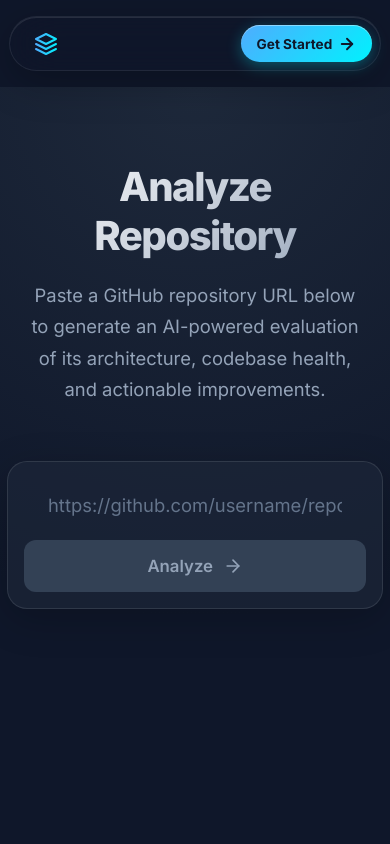
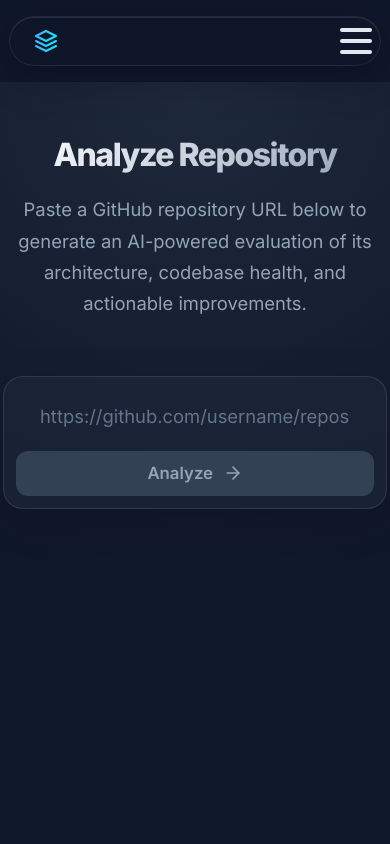
Before and after one commit to pururajsingh06/RepoIQ, a React (Vite) app in the folder frontend/: page /analyze in a window 390 px wide. Shown: the top 844 px of the page. Built offline with nearby package versions, Linux system fonts and the light colour scheme.

Commit message:
Implement full responsiveness and mobile hamburger menu

```diff
--- a/frontend/src/components/Navbar.css
+++ b/frontend/src/components/Navbar.css
@@ -139,9 +139,106 @@
 }
 
 /* Responsive Handling */
+.hamburger {
+    display: none;
+    flex-direction: column;
+    justify-content: space-around;
+    width: 2rem;
+    height: 2rem;
+    background: transparent;
+    border: none;
+    cursor: pointer;
+    padding: 0;
+    z-index: 100;
+    margin-left: 1rem;
+}
+
+.hamburger-line {
+    width: 2rem;
+    height: 0.25rem;
+    background: #e2e8f0;
+    border-radius: 10px;
+    transition: all 0.3s cubic-bezier(0.175, 0.885, 0.32, 1.275);
+    position: relative;
+    transform-origin: 1px;
+}
+
+.hamburger.active .hamburger-line:first-child {
+    transform: rotate(45deg);
+}
+
+.hamburger.active .hamburger-line:nth-child(2) {
+    opacity: 0;
+    transform: translateX(20px);
+}
+
+.hamburger.active .hamburger-line:nth-child(3) {
+    transform: rotate(-45deg);
+}
+
+.mobile-menu {
+    display: none;
+    position: absolute;
+    top: 100%;
+    left: 0;
+    width: 100%;
+    background: rgba(15, 23, 42, 0.95);
+    backdrop-filter: blur(24px);
+    -webkit-backdrop-filter: blur(24px);
+    border-top: 1px solid rgba(255, 255, 255, 0.08);
+    border-radius: 0 0 20px 20px;
+    padding: 1rem 0;
+    box-shadow: 0 20px 40px rgba(0, 0, 0, 0.3);
+    overflow: hidden;
+    max-height: 0;
+    opacity: 0;
+    transition: all 0.4s ease;
+    clip-path: polygon(0 0, 100% 0, 100% 0, 0 0);
+}
+
+.mobile-menu.open {
+    max-height: 400px;
+    opacity: 1;
+    clip-path: polygon(0 0, 100% 0, 100% 100%, 0 100%);
+    display: block;
+}
+
+.mobile-links {
+    list-style: none;
+    padding: 0;
+    margin: 0;
+    display: flex;
+    flex-direction: column;
+}
+
+.mobile-nav-item {
+    width: 100%;
+    text-align: center;
+}
+
+.mobile-nav-item .nav-link {
+    padding: 1rem;
+    font-size: 1.1rem;
+    border-radius: 0;
+}
+
+.mobile-nav-item .nav-link.active {
+    background: rgba(255, 255, 255, 0.05);
+    box-shadow: none;
+    border-left: 3px solid #00f2fe;
+}
+
 @media (max-width: 900px) {
     .navbar-links {
-        display: none; /* Typically triggers a hamburger menu here in full apps */
+        display: none;
+    }
+
+    .hamburger {
+        display: flex;
+    }
+
+    .mobile-menu {
+        display: block; /* enable functionality but hide via max-height/opacity logic */
     }
 }
 
@@ -156,8 +253,7 @@
     }
 
     .nav-button {
-        padding: 0.6rem 1rem;
-        font-size: 0.85rem;
+        display: none; /* Hide 'Get Started' on very small to save space if needed, or keep it smaller */
     }
 
     .navbar-logo span {
--- a/frontend/src/components/Navbar.jsx
+++ b/frontend/src/components/Navbar.jsx
@@ -1,13 +1,20 @@
+import { useState, useEffect } from "react";
 import { Link, useLocation } from "react-router-dom";
 import "./Navbar.css";
 
 function Navbar() {
     const location = useLocation();
+    const [isMenuOpen, setIsMenuOpen] = useState(false);
 
     // Helper to determine if a link is the current active route
     const isActive = (path) => {
         return location.pathname === path ? "nav-link active" : "nav-link";
     };
+
+    // Close menu on route change
+    useEffect(() => {
+        setIsMenuOpen(false);
+    }, [location.pathname]);
 
     return (
         <nav className="navbar-container">
@@ -61,7 +68,36 @@ function Navbar() {
                             <polyline points="12 5 19 12 12 19"></polyline>
                         </svg>
                     </Link>
+
+                    {/* Hamburger Button (visible only on mobile) */}
+                    <button
+                        className={`hamburger ${isMenuOpen ? 'active' : ''}`}
+                        onClick={() => setIsMenuOpen(!isMenuOpen)}
+                        aria-label="Toggle menu"
+                    >
+                        <span className="hamburger-line"></span>
+                        <span className="hamburger-line"></span>
+                        <span className="hamburger-line"></span>
+                    </button>
                 </div>
+            </div>
+
+            {/* Mobile Dropdown Menu */}
+            <div className={`mobile-menu ${isMenuOpen ? 'open' : ''}`}>
+                <ul className="mobile-links">
+                    <li className="mobile-nav-item">
+                        <Link to="/" className={isActive("/")}>Home</Link>
+                    </li>
+                    <li className="mobile-nav-item">
+                        <Link to="/analyze" className={isActive("/analyze")}>Analyze</Link>
+                    </li>
+                    <li className="mobile-nav-item">
+                        <Link to="/about" className={isActive("/about")}>About</Link>
+                    </li>
+                    <li className="mobile-nav-item">
+                        <Link to="/contact" className={isActive("/contact")}>Contact</Link>
+                    </li>
+                </ul>
             </div>
         </nav>
     );
--- a/frontend/src/components/ResultCard.css
+++ b/frontend/src/components/ResultCard.css
@@ -252,3 +252,35 @@
         flex-direction: column;
     }
 }
+
+@media (max-width: 400px) {
+    .result-card {
+        padding: 1rem;
+    }
+
+    .repo-name {
+        font-size: 1.25rem;
+    }
+
+    .repo-stats {
+        flex-direction: column;
+        width: 100%;
+    }
+
+    .stat-badge {
+        justify-content: center;
+    }
+
+    .score-container {
+        padding: 1rem;
+    }
+
+    .suggestion-item {
+        flex-direction: column;
+        padding: 1rem;
+    }
+
+    .suggestion-icon {
+        align-self: center;
+    }
+}
--- a/frontend/src/pages/Analyze.css
+++ b/frontend/src/pages/Analyze.css
@@ -24,7 +24,7 @@
 }
 
 .analyze-title {
-    font-size: 3.5rem;
+    font-size: clamp(2rem, 6vw, 3.5rem);
     font-weight: 800;
     margin-bottom: 1.25rem;
     background: linear-gradient(135deg, #ffffff 0%, #94a3b8 100%);
@@ -160,7 +160,12 @@
 
 @media (max-width: 768px) {
     .analyze-page { padding: 3rem 1.5rem; }
-    .analyze-title { font-size: 2.5rem; }
     .analyze-form { flex-direction: column; border-radius: 20px; padding: 1rem; }
     .analyze-btn { border-radius: 12px; padding: 1rem; justify-content: center; }
 }
+
+@media (max-width: 400px) {
+    .analyze-page { padding: 2rem 1rem; }
+    .analyze-form { padding: 0.75rem; }
+    .analyze-btn { padding: 0.8rem; }
+}
```
